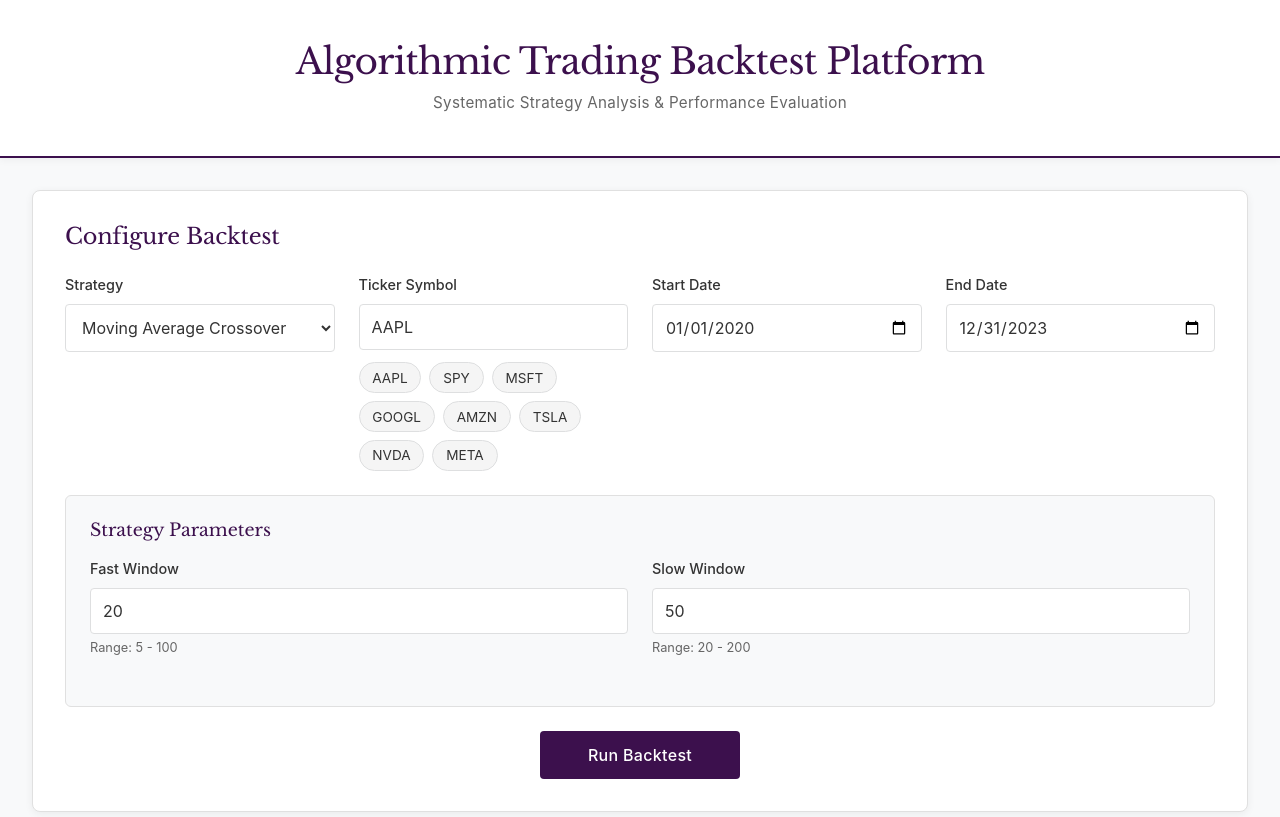
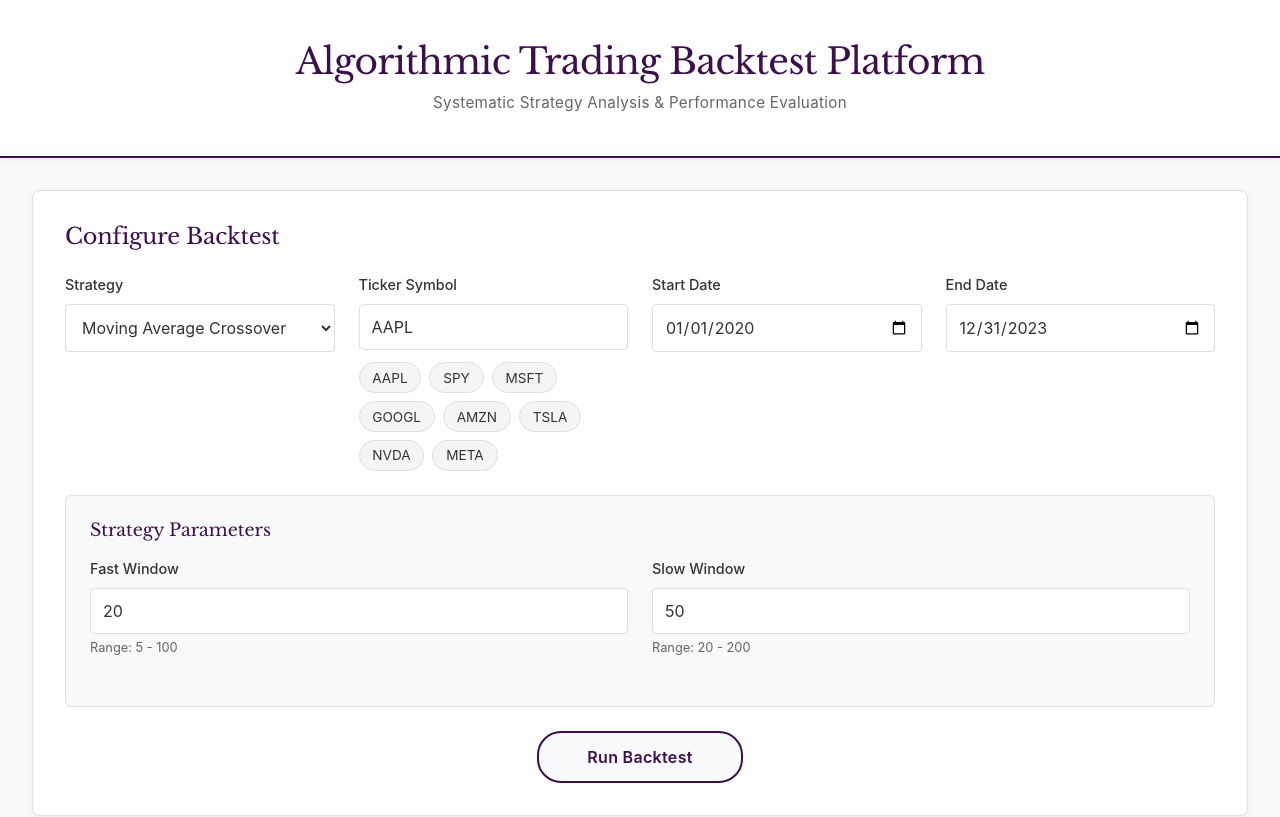
Before and after one commit to joycezhou66/trading-backtest-platform, a React app in the folder frontend/: page / in a window 1280 px wide. Shown: the top 817 px of the page. Built offline with nearby package versions, Linux system fonts and the light colour scheme; no server answers; the HTML template or start-up script is replaced by a standard one.

Commit message:
Update button to outlined purple style with rounded corners

```diff
--- a/frontend/src/components/StrategySelector.css
+++ b/frontend/src/components/StrategySelector.css
@@ -115,7 +115,7 @@
   font-family: 'Libre Baskerville', Georgia, 'Times New Roman', serif;
 }
 
-/* Run Button - Cohesive Purple */
+/* Run Button - Outlined Purple with Rounded Corners */
 .run-button {
   display: block;
   width: auto;
@@ -123,21 +123,22 @@
   max-width: 300px;
   margin: 1.5rem auto 0;
   padding: 0.875rem 3rem;
-  border: none;
-  border-radius: 4px;
-  background: #3C104D;
-  color: #ffffff;
+  border: 2px solid #3C104D;
+  border-radius: 24px;
+  background: #f8f9fa;
+  color: #3C104D;
   font-size: 1rem;
-  font-weight: 500;
+  font-weight: 600;
   cursor: pointer;
   transition: all 0.2s;
   letter-spacing: 0.02em;
 }
 
 .run-button:hover:not(:disabled) {
-  background: #2a0b36;
+  background: #3C104D;
+  color: #ffffff;
   transform: translateY(-1px);
-  box-shadow: 0 4px 12px rgba(60, 16, 77, 0.3);
+  box-shadow: 0 4px 12px rgba(60, 16, 77, 0.2);
 }
 
 .run-button:disabled {
```
